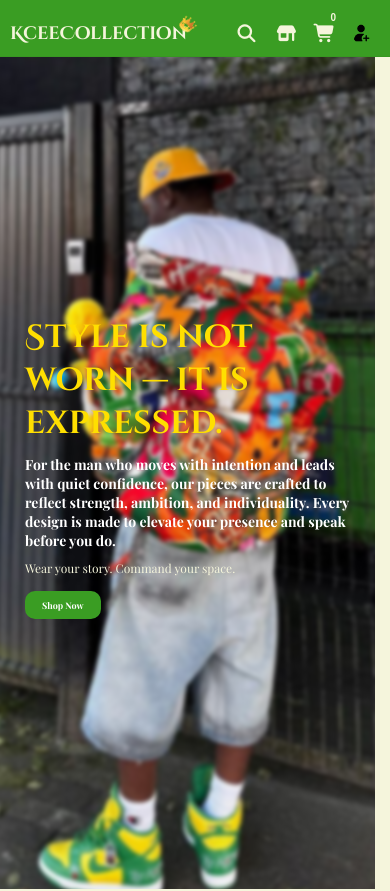
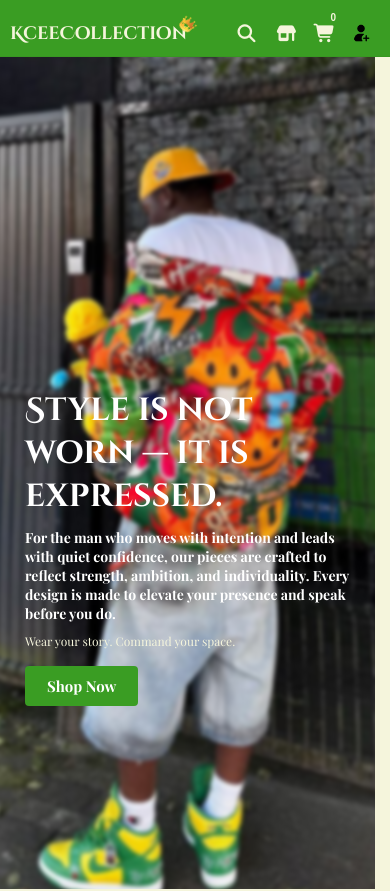
Before and after one commit to selective01/kceecollection-store, a React app: page / in a window 390 px wide. Shown: the top 891 px of the page. Built offline with nearby package versions, Linux system fonts and the light colour scheme; no server answers; the HTML template or start-up script is replaced by a standard one; a web font is replaced by a local one.

Commit message:
Fixed show now button and updated hero section

```diff
--- a/src/assets/css/hero.css
+++ b/src/assets/css/hero.css
@@ -77,7 +77,7 @@
 .hero-overlay h1 {
   font-size: 48px;
   font-family: 'Cinzel Decorative', serif;
-  color: var(--Goldenrod);
+  color: var(--white-color);
 }
 
 .hero-overlay h2 {
@@ -110,7 +110,7 @@
   font-weight: 700;
   font-size: 1.1rem;
   border: 2px solid var(--design-color);
-  border-radius: 10px;
+  border-radius: 4px;
   text-decoration: none;
   transition: all 0.3s ease;
 }
@@ -179,6 +179,9 @@
   .hero-left {
     padding: 0.5rem;
   }
+  .hero-overlay {
+    top: 80px;
+  }
   .hero-overlay h1 {
     font-size: 32px;
   }
@@ -186,7 +189,9 @@
     font-size: 14px;
   }
   .hero-btn {
-    padding: 0.6rem 1.5rem;
-    font-size: 0.9rem;
-  }
+  margin-top: 1.7rem;
+  padding: 0.8rem 2rem;
+  font-weight: 700;
+  font-size: 1.5rem;
 }
+}
--- a/src/components/Hero.jsx
+++ b/src/components/Hero.jsx
@@ -21,7 +21,7 @@ export default function Hero() {
           </h2>
           <p className="hero-tagline">Wear your story. Command your space.</p>
 
-          <Link to="/shop" className="hero-btn">Shop Now</Link>
+          <a href="#shop" className="hero-btn">Shop Now</a>
         </div>
       </div>
 
```
